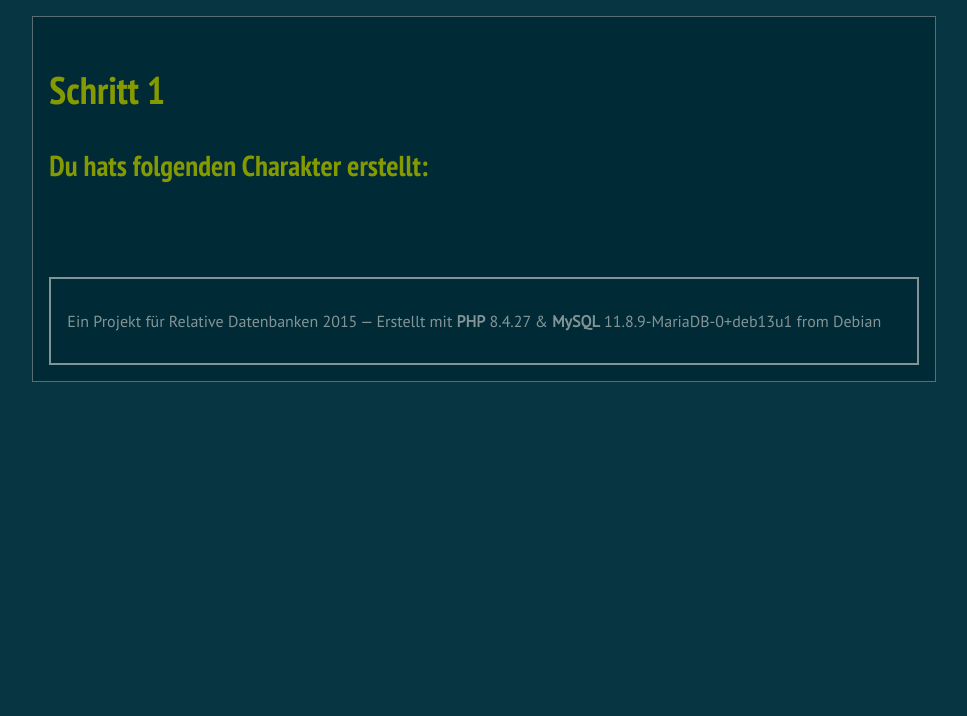
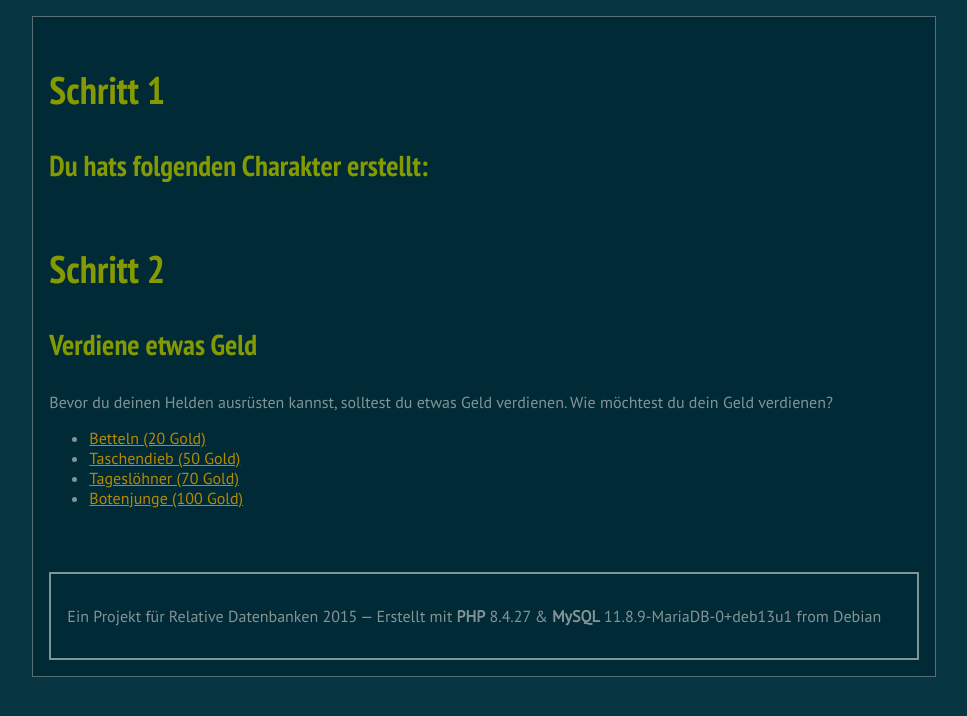
Before and after one commit to Frozen-byte/RDB-Gameproject, a PHP site: page /create_character.php in a window 1280 px wide. Shown: the top 716 px of the page, without its empty margins (156-1123 px from the left). Run offline with PHP 8.4, Linux system fonts and the light colour scheme; data that the repository does not hold is empty; a stand-in replaces the project's code that opens the database connection.

Commit message:
preparation for Step two (making money)

```diff
--- a/create_character.php
+++ b/create_character.php
@@ -29,5 +29,14 @@
 	<h3>Du hats folgenden Charakter erstellt:</h3>
 	<?=html_table_from_array($character)?>
 
+	<h2>Schritt 2</h2>
+	<h3>Verdiene etwas Geld</h3>
+	<p>Bevor du deinen Helden ausrüsten kannst, solltest du etwas Geld verdienen. Wie möchtest du dein Geld verdienen?</p>
+	<ul>
+		<li><a href="get_money.php?work=beggar">Betteln (20 Gold)</a></li>
+		<li><a href="get_money.php?work=pickpocket">Taschendieb (50 Gold)</a></li>
+		<li><a href="get_money.php?work=peon">Tageslöhner (70 Gold)</a></li>
+		<li><a href="get_money.php?work=errandboy">Botenjunge (100 Gold)</a></li>
+	</ul>
 </div>
 <?php require_once 'include/footer.html.inc'; ?>
```
Also changed, not shown: make_money.php (added, +31 -0 lines).
